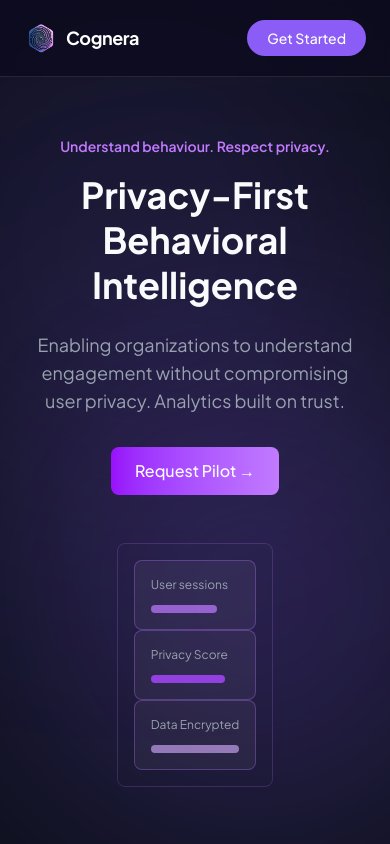
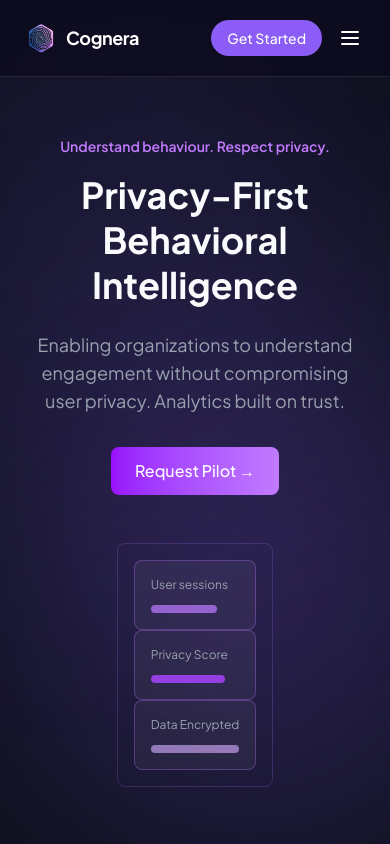
Before and after one commit to NavyaBhimavarapu/cognera, a Next.js app: page / in a window 390 px wide. Shown: the top 844 px of the page. Built offline with nearby package versions, Linux system fonts and the light colour scheme.

Commit message:
add mobile hamburger menu

```diff
--- a/components/Navbar.tsx
+++ b/components/Navbar.tsx
@@ -1,13 +1,15 @@
 "use client";
 
 import { useEffect, useState } from "react";
-interface Navlink{
+
+interface Navlink {
   label: string;
   href: string;
 }
 
 export default function Navbar() {
   const [scrolled, setScrolled] = useState(false);
+  const [menuOpen, setMenuOpen] = useState(false);
 
   useEffect(() => {
     const onScroll = () => setScrolled(window.scrollY > 20);
@@ -15,21 +17,19 @@ export default function Navbar() {
     return () => window.removeEventListener("scroll", onScroll);
   }, []);
 
-  const navlinks: Navlink[]=[
-    {label: "Problems", href: "#Problems"},
-    {label: "Solutions", href: "#Solution"},
-    {label: "Usecases", href: "#Usecase"},
-    {label: "Contact", href: "#Contact" },
+  const navlinks: Navlink[] = [
+    { label: "Problems", href: "#Problems" },
+    { label: "Solutions", href: "#Solution" },
+    { label: "Usecases", href: "#Usecase" },
+    { label: "Contact", href: "#Contact" },
   ];
 
   return (
-    <nav
-      className={`fixed top-0 left-0 right-0 z-50 transition-all duration-500 border-b border-white/10 ${
+    <nav className={`fixed top-0 left-0 right-0 z-50 transition-all duration-500 border-b border-white/10 ${
       scrolled
-          ? "bg-[#0D0B1E]/90 backdrop-blur-sm shadow-sm py-3"
+        ? "bg-[#0D0B1E]/95 backdrop-blur-md shadow-lg shadow-black/30 py-3"
         : "bg-[#0D0B1E]/80 backdrop-blur-sm py-5"
-      }`}
-    >
+    }`}>
       <div className="max-w-6xl mx-auto px-6 flex items-center justify-between">
 
         {/* Logo */}
@@ -38,22 +38,19 @@ export default function Navbar() {
           <span className="text-white font-bold text-lg tracking-tight">Cognera</span>
         </a>
 
-        {/* Navigation links */}
+        {/* Desktop nav links */}
         <div className="hidden md:flex items-center gap-8">
-          {navlinks.map((link)=> (
-            <a
-              key={link.href}
-              href={link.href}
-              className="text-sm font-medium text-white/70 hover:text-white transition-colors"
-              >
+          {navlinks.map((link) => (
+            <a key={link.href} href={link.href}
+              className="text-sm font-medium text-white/70 hover:text-white transition-colors">
               {link.label}
             </a>
           ))}
         </div>
 
-        {/* Actions */}
-        <div className="flex items-center gap-4">
-          <button className="text-white/70 text-sm font-medium hover:text-white transition-colors hidden sm:block">
+        {/* Desktop actions */}
+        <div className="hidden md:flex items-center gap-4">
+          <button className="text-white/70 text-sm font-medium hover:text-white transition-colors">
             Login
           </button>
           <button className="bg-[#8B5CF6] text-white text-sm font-medium px-5 py-2 rounded-full hover:bg-[#7C3AED] transition-colors">
@@ -61,7 +58,41 @@ export default function Navbar() {
           </button>
         </div>
 
+        {/* Mobile: Get Started + Hamburger */}
+        <div className="flex md:hidden items-center gap-3">
+          <button className="bg-[#8B5CF6] text-white text-sm font-medium px-4 py-2 rounded-full hover:bg-[#7C3AED] transition-colors">
+            Get Started
+          </button>
+          <button onClick={() => setMenuOpen(!menuOpen)}
+            className="text-white p-1">
+            {menuOpen ? (
+              <svg xmlns="http://www.w3.org/2000/svg" className="h-6 w-6" fill="none" viewBox="0 0 24 24" stroke="currentColor">
+                <path strokeLinecap="round" strokeLinejoin="round" strokeWidth={2} d="M6 18L18 6M6 6l12 12" />
+              </svg>
+            ) : (
+              <svg xmlns="http://www.w3.org/2000/svg" className="h-6 w-6" fill="none" viewBox="0 0 24 24" stroke="currentColor">
+                <path strokeLinecap="round" strokeLinejoin="round" strokeWidth={2} d="M4 6h16M4 12h16M4 18h16" />
+              </svg>
+            )}
+          </button>
         </div>
+      </div>
+
+      {/* Mobile menu dropdown */}
+      {menuOpen && (
+        <div className="md:hidden bg-[#0D0B1E]/98 border-t border-white/10 px-6 py-4 flex flex-col gap-4">
+          {navlinks.map((link) => (
+            <a key={link.href} href={link.href}
+              onClick={() => setMenuOpen(false)}
+              className="text-white/70 text-sm font-medium hover:text-white transition-colors py-1">
+              {link.label}
+            </a>
+          ))}
+          <button className="text-white/70 text-sm font-medium hover:text-white transition-colors text-left py-1">
+            Login
+          </button>
+        </div>
+      )}
     </nav>
   );
 }
```
Lines whose indentation alone changed are shown as unchanged.
